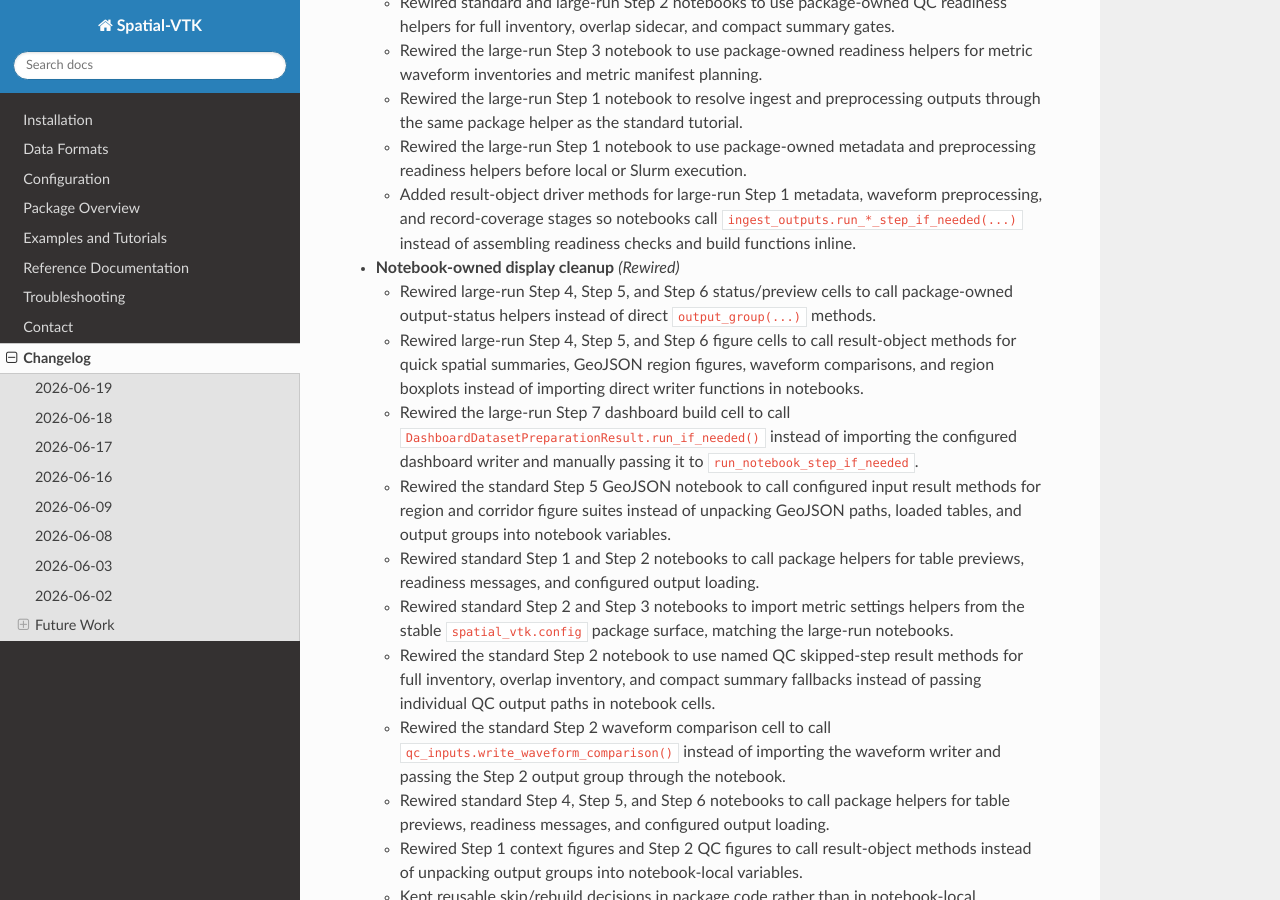
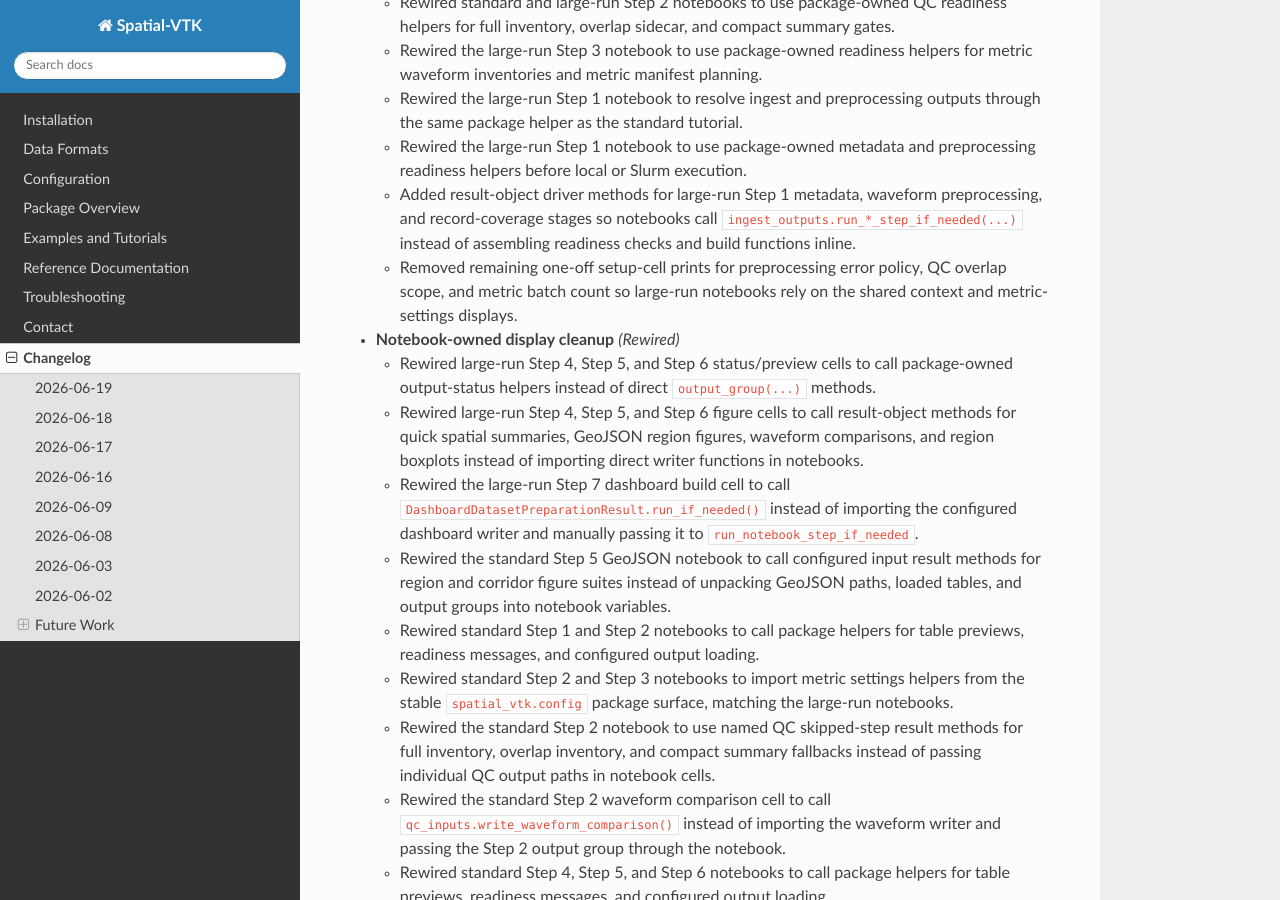
Before and after one commit to bcbirkel/spatial-vtk, a Sphinx documentation site: the page built from docs/changelog.rst, in a window 1280 px wide and 900 px high, scrolled down 2650 px. Built offline with Sphinx 7.4.7 and the Read the Docs theme 3.1.0, drawn with Linux system fonts in a browser that asks for light colours.

Commit message:
Clean up large-run setup displays

```diff
--- a/docs/changelog.rst
+++ b/docs/changelog.rst
@@ -151,6 +151,9 @@ Changelog
     waveform preprocessing, and record-coverage stages so notebooks call
     ``ingest_outputs.run_*_step_if_needed(...)`` instead of assembling
     readiness checks and build functions inline.
+  - Removed remaining one-off setup-cell prints for preprocessing error
+    policy, QC overlap scope, and metric batch count so large-run notebooks
+    rely on the shared context and metric-settings displays.
 
 - **Notebook-owned display cleanup** *(Rewired)*
 
```
Also changed, not shown: docs/examples/large_run/step_01_large_run_ingest_and_prepare_data.ipynb, docs/examples/large_run/step_02_large_run_quality_control.ipynb, docs/examples/large_run/step_03_large_run_calculate_metrics.ipynb, 1 other file.
